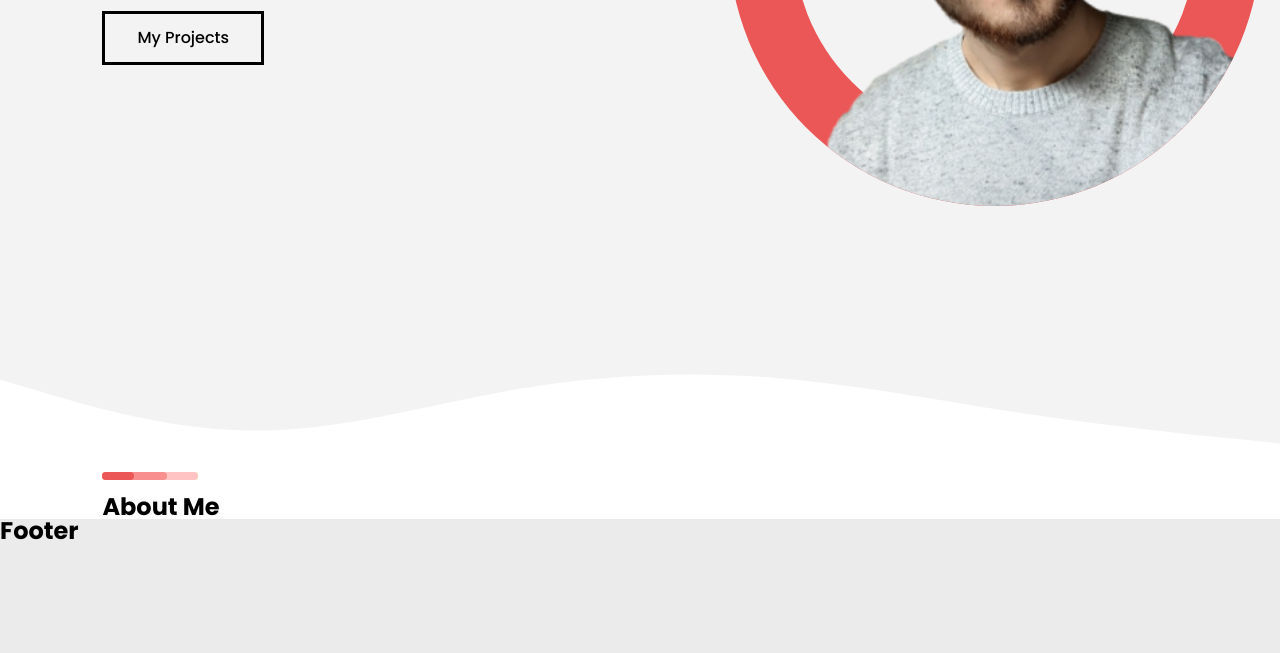
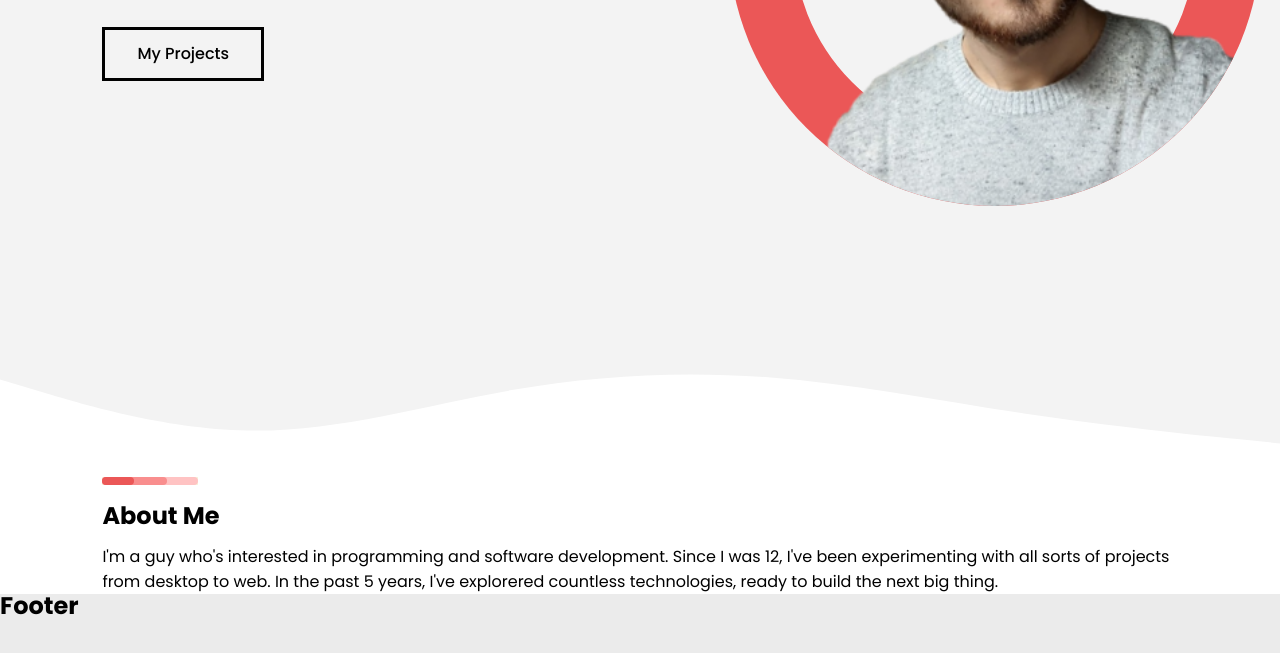
Before and after one commit to tomc128/personal-website-v1, a plain HTML site: page v2/index.html in a window 1280 px wide. Shown: the part 459-1112 px from the top of the page. Drawn offline with Linux system fonts and the light colour scheme.

Commit message:
Adjusted section text styling, added about content

```diff
--- a/v2/index.html
+++ b/v2/index.html
@@ -48,6 +48,7 @@
                 <span></span><span></span><span></span>
             </div>
             <h1>About Me</h1>
+            <p>I'm a guy who's interested in programming and software development. Since I was 12, I've been experimenting with all sorts of projects from desktop to web. In the past 5 years, I've explorered countless technologies, ready to build the next big thing.</p>
         </div>
     </section>
 
--- a/v2/scss/components/_text.scss
+++ b/v2/scss/components/_text.scss
@@ -1,10 +1,13 @@
 section {
+    h1 {
+        margin: 1rem 0;
+    }
+
     .title-decoration {
         position: relative;
         display: inline-block;
         height: 0.5rem;
         width: 6rem;
-        margin-bottom: 0.75rem;
 
         background-color: beige;
 
@@ -33,3 +36,7 @@ section {
         }
     }
 }
+
+p {
+    line-height: normal;
+}
```
Also changed, not shown: v2/css-debug/main.css, v2/css/main.css.
